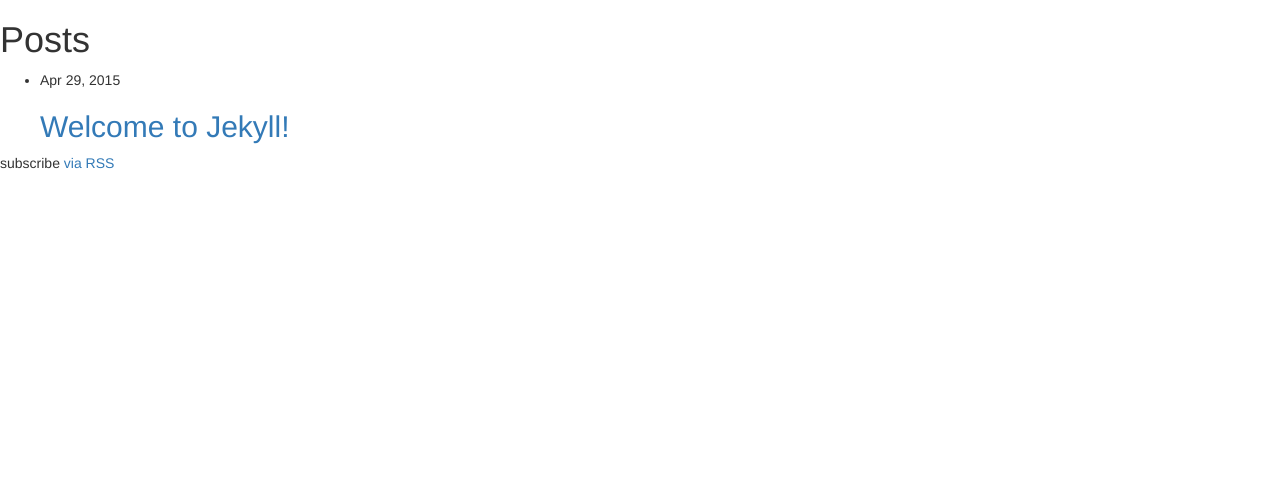
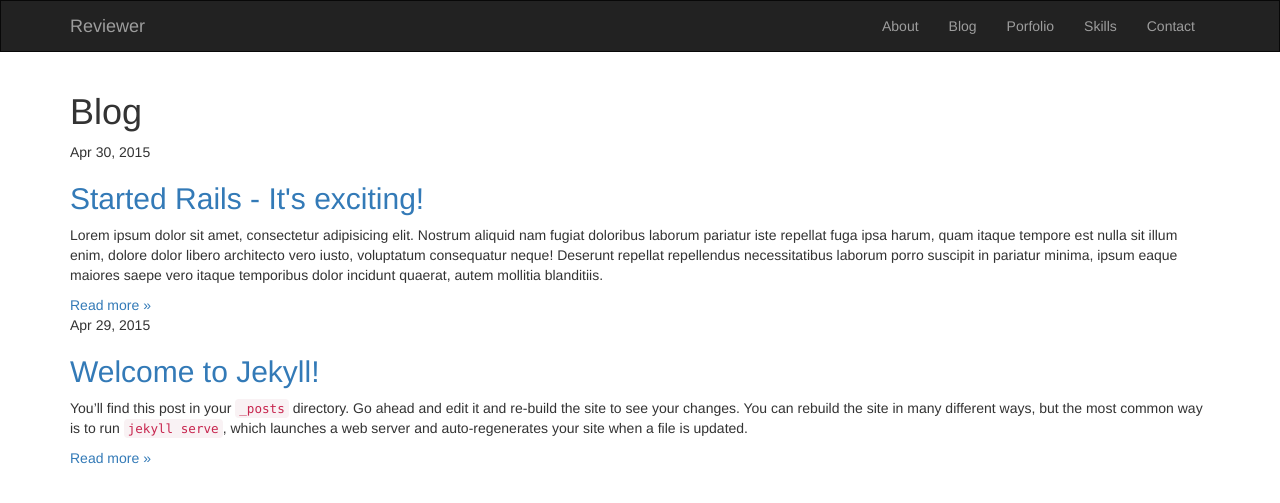
Before and after one commit to CodeAstra-Bootcamp/reviewer, a Jekyll site: the page built from blog.html, in a window 1280 px wide. Shown: the top 503 px of the page. Built offline with Jekyll 4.4.1, drawn with Linux system fonts in a browser that asks for light colours.

Commit message:
Blog layout

```diff
--- /dev/null
+++ b/_posts/2015-04-30-started-rails.html
@@ -0,0 +1,11 @@
+---
+layout: post
+title:  "Started Rails - It's exciting!"
+date:   2015-04-30 09:04:37
+categories: rails
+---
+<p>Lorem ipsum dolor sit amet, consectetur adipisicing elit. Nostrum aliquid nam fugiat doloribus laborum pariatur iste repellat fuga ipsa harum, quam itaque tempore est nulla sit illum enim, dolore dolor libero architecto vero iusto, voluptatum consequatur neque! Deserunt repellat repellendus necessitatibus laborum porro suscipit in pariatur minima, ipsum eaque maiores saepe vero itaque temporibus dolor incidunt quaerat, autem mollitia blanditiis.</p>
+
+<p>Lorem ipsum dolor sit amet, consectetur adipisicing elit. Eaque animi doloremque facilis nobis eos ipsam dolores, ea expedita maxime aliquam porro illum nulla sunt inventore earum, vel impedit voluptatibus in?</p>
+
+<p>Lorem ipsum dolor sit amet, consectetur adipisicing elit. Quasi nisi minima tempore repudiandae at facere quis nemo et earum expedita aspernatur ipsa, labore, enim modi ut quod voluptas fugiat vero beatae optio libero quisquam aperiam unde. Laborum saepe, distinctio odit dolor quibusdam eligendi aut consequatur. Laudantium laboriosam iste, sit tempora.</p>
--- a/blog.html
+++ b/blog.html
@@ -1,24 +1,22 @@
 ---
-layout: default
+layout: page
+title: Blog
 permalink: /blog/
 ---
 
-<div class="home">
-
-  <h1 class="page-heading">Posts</h1>
-
-  <ul class="post-list">
-    {% for post in site.posts %}
-      <li>
-        <span class="post-meta">{{ post.date | date: "%b %-d, %Y" }}</span>
-
-        <h2>
-          <a class="post-link" href="{{ post.url | prepend: site.baseurl }}">{{ post.title }}</a>
-        </h2>
-      </li>
-    {% endfor %}
-  </ul>
-
-  <p class="rss-subscribe">subscribe <a href="{{ "/feed.xml" | prepend: site.baseurl }}">via RSS</a></p>
-
+<div id="blog">
+  {% for post in site.posts %}
+    <article class="post">
+      <div class="time">
+        {{post.date | date: "%b %-d, %Y"}}
+      </div>
+      <h2>
+        <a href="{{ post.url | prepend: site.baseurl }}">{{ post.title }}</a>
+      </h2>
+      <p class="excerpt">
+        {{post.excerpt}}
+      </p>
+      <a href="{{ post.url | prepend: site.baseurl }}" class="read_more">Read more &raquo;</a>
+    </article>
+  {% endfor %}
 </div>
```
Also changed, not shown: _layouts/post.html (+5 -13 lines).
